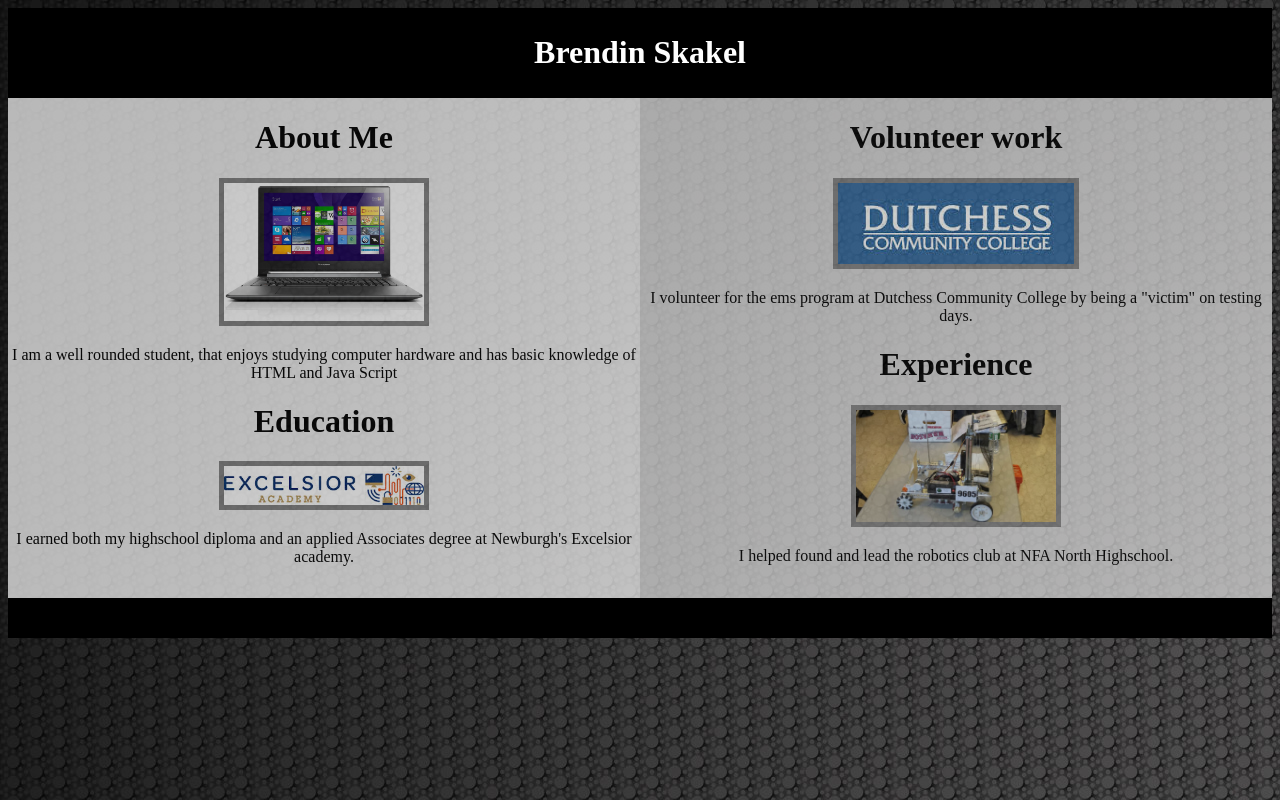
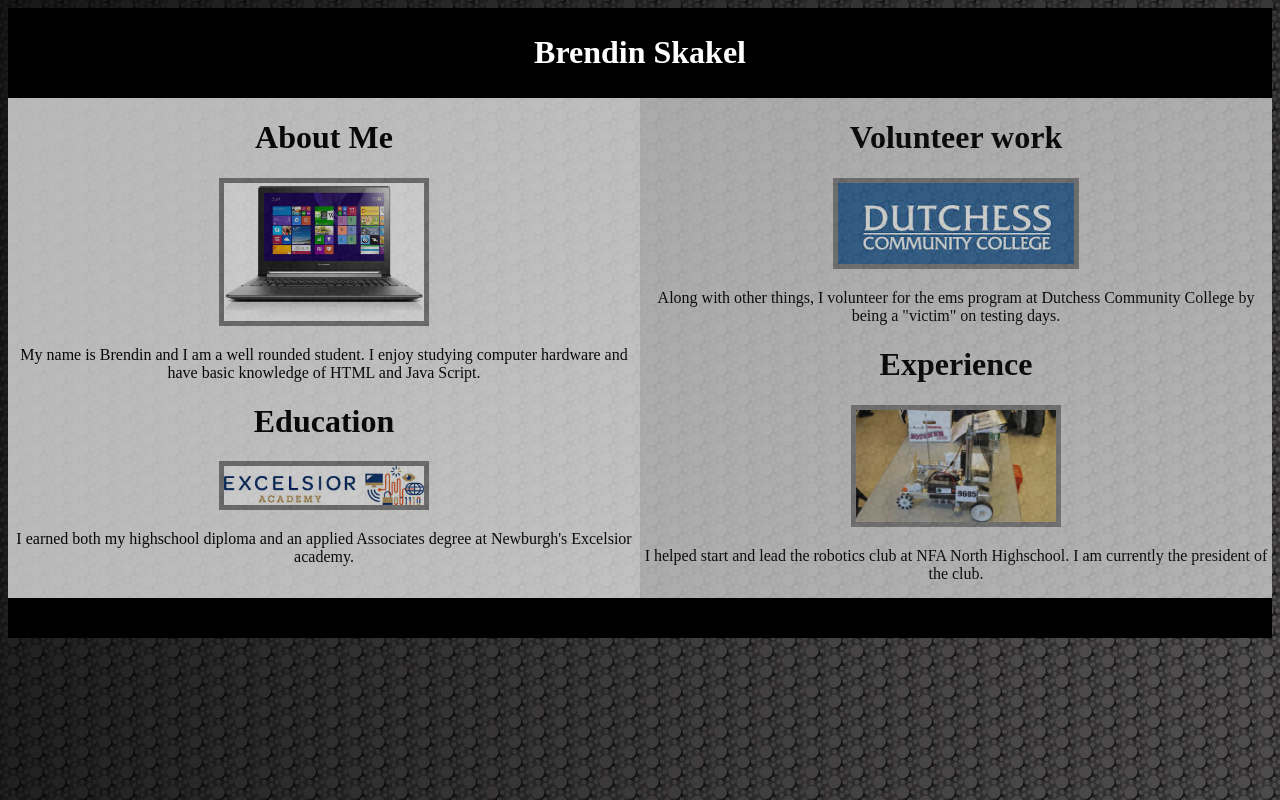
Before and after one commit to Bskakel/Bskakel.github.io, a plain HTML site: page index.html in a window 1280 px wide. Drawn offline with Linux system fonts and the light colour scheme.

```diff
--- a/index.html
+++ b/index.html
@@ -17,9 +17,9 @@
 </a>
 
   <p>
-  I am a well rounded student, that enjoys studying
-   computer hardware and has basic knowledge of
-    HTML and Java Script
+  My name is Brendin and I am a well rounded student. I enjoy
+   studying computer hardware and have basic knowledge of
+    HTML and Java Script.
   </p>
   <h1> Education </h1>
   <a href="Education.html">
@@ -40,16 +40,17 @@
 </a>
 
 <p>
-I volunteer for the ems program at Dutchess Community
- College by being a "victim" on testing days.
+Along with other things, I volunteer for the ems
+ program at Dutchess Community College by being a
+  "victim" on testing days.
 </p>
 <h1> Experience </h1>
 <a href="Experience.html">
    <img src="Images/robot.jpg" width="200px" border="5"/>
  </a>
   <p>
-  I helped found and lead the robotics club at NFA North
-  Highschool.
+  I helped start and lead the robotics club at NFA North
+  Highschool. I am currently the president of the club.
   </p>
 
 </right>
```
Also changed, not shown: Aboutme.html (+3 -3 lines), Education.html (+6 -3 lines), Experience.html (+2 -3 lines), Volunteer.html (+3 -4 lines).
